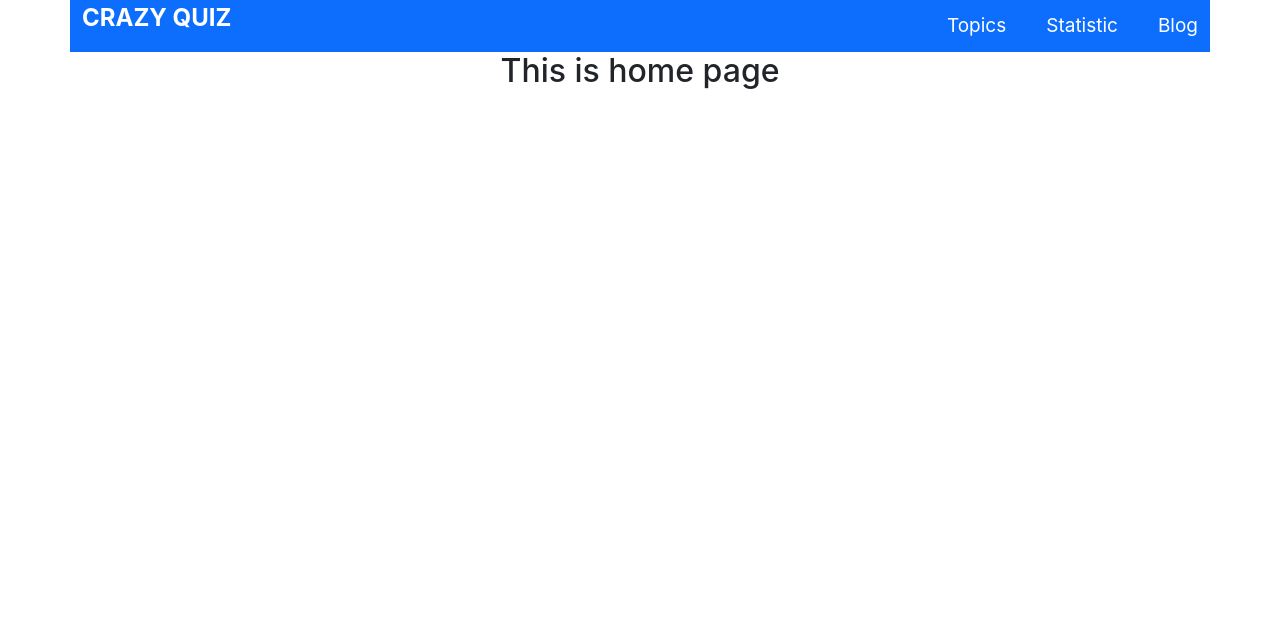
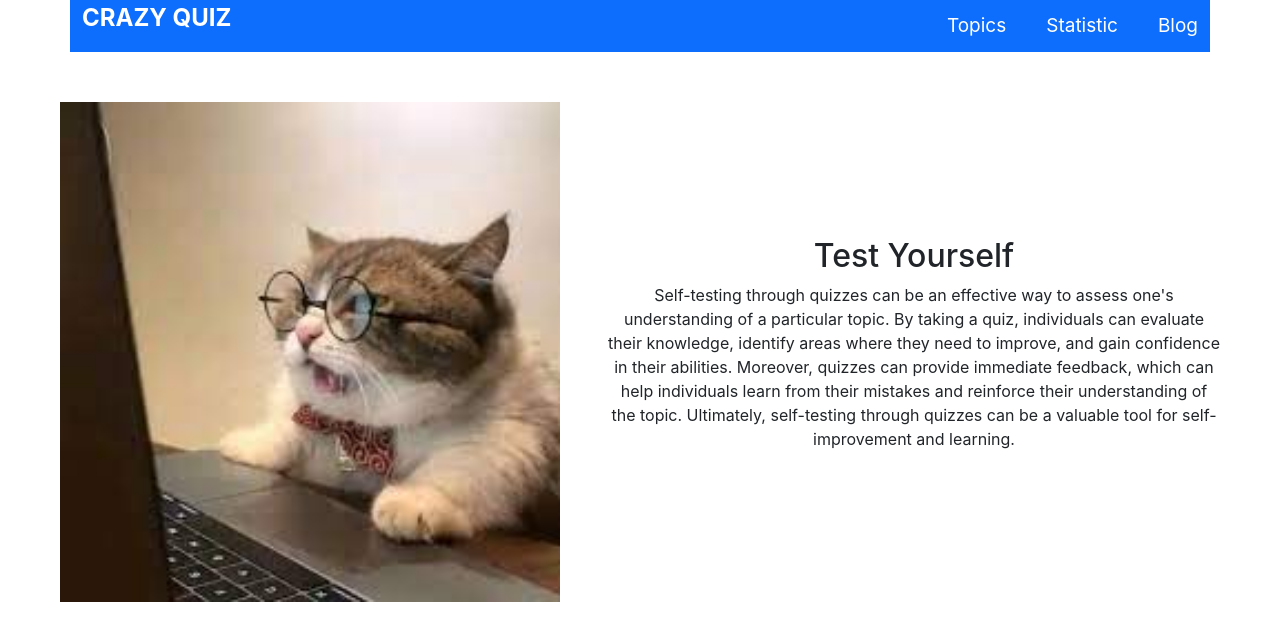
Before and after one commit to zami26/assignment-no.9, a React (Create React App) app: page / in a window 1280 px wide. Shown: the top 640 px of the page. Built offline with nearby package versions, Linux system fonts and the light colour scheme.

Commit message:
3rd commit

```diff
--- /dev/null
+++ b/src/componente/Blog/Blog.js
@@ -0,0 +1,11 @@
+import React from 'react';
+
+const Blog = () => {
+    return (
+        <div>
+            <h3>This is blog page.</h3>
+        </div>
+    );
+};
+
+export default Blog;
--- /dev/null
+++ b/src/componente/Home/Home.css
@@ -0,0 +1,8 @@
+.header {
+    margin: 50px 60px;
+}
+
+.header img {
+    width: 500px;
+    height: 500px;
+}
--- a/src/componente/Home/Home.js
+++ b/src/componente/Home/Home.js
@@ -1,11 +1,16 @@
 import React from 'react';
-import Header from '../Header/Header';
+import './Home.css'
 
 const Home = () => {
     return (
         <div>
-            <Header></Header>
-            <h2>This is home page</h2>
+            <div className='header d-flex align-items-center'>
+                <img src="picture/background.jfif" alt="" />
+                <div className='ms-5 background'>
+                    <h2>Test Yourself</h2>
+                    <p>Self-testing through quizzes can be an effective way to assess one's understanding of a particular topic. By taking a quiz, individuals can evaluate their knowledge, identify areas where they need to improve, and gain confidence in their abilities. Moreover, quizzes can provide immediate feedback, which can help individuals learn from their mistakes and reinforce their understanding of the topic. Ultimately, self-testing through quizzes can be a valuable tool for self-improvement and learning.</p>
+                </div>
+            </div>
         </div>
     );
 };
--- /dev/null
+++ b/src/componente/Statistic/Statistic.js
@@ -0,0 +1,11 @@
+import React from 'react';
+
+const Statistic = () => {
+    return (
+        <div>
+            <h3>This is about Statistic</h3>
+        </div>
+    );
+};
+
+export default Statistic;
--- /dev/null
+++ b/src/componente/Topics/Topics.js
@@ -0,0 +1,11 @@
+import React from 'react';
+
+const Topics = () => {
+    return (
+        <div>
+            <h3>This is topics page.</h3>
+        </div>
+    );
+};
+
+export default Topics;
--- /dev/null
+++ b/src/layout/Main.js
@@ -0,0 +1,16 @@
+import React from 'react';
+import { Outlet } from 'react-router-dom';
+import Header from '../componente/Header/Header';
+import Home from '../componente/Home/Home';
+
+const Main = () => {
+    return (
+        <div>
+            <Header></Header>
+            <Outlet></Outlet>
+            {/* <Home></Home> */}
+        </div>
+    );
+};
+
+export default Main;
```
Also changed, not shown: src/App.js (+24 -4 lines), background2.jpg (added), public/picture/background.jfif (added).
